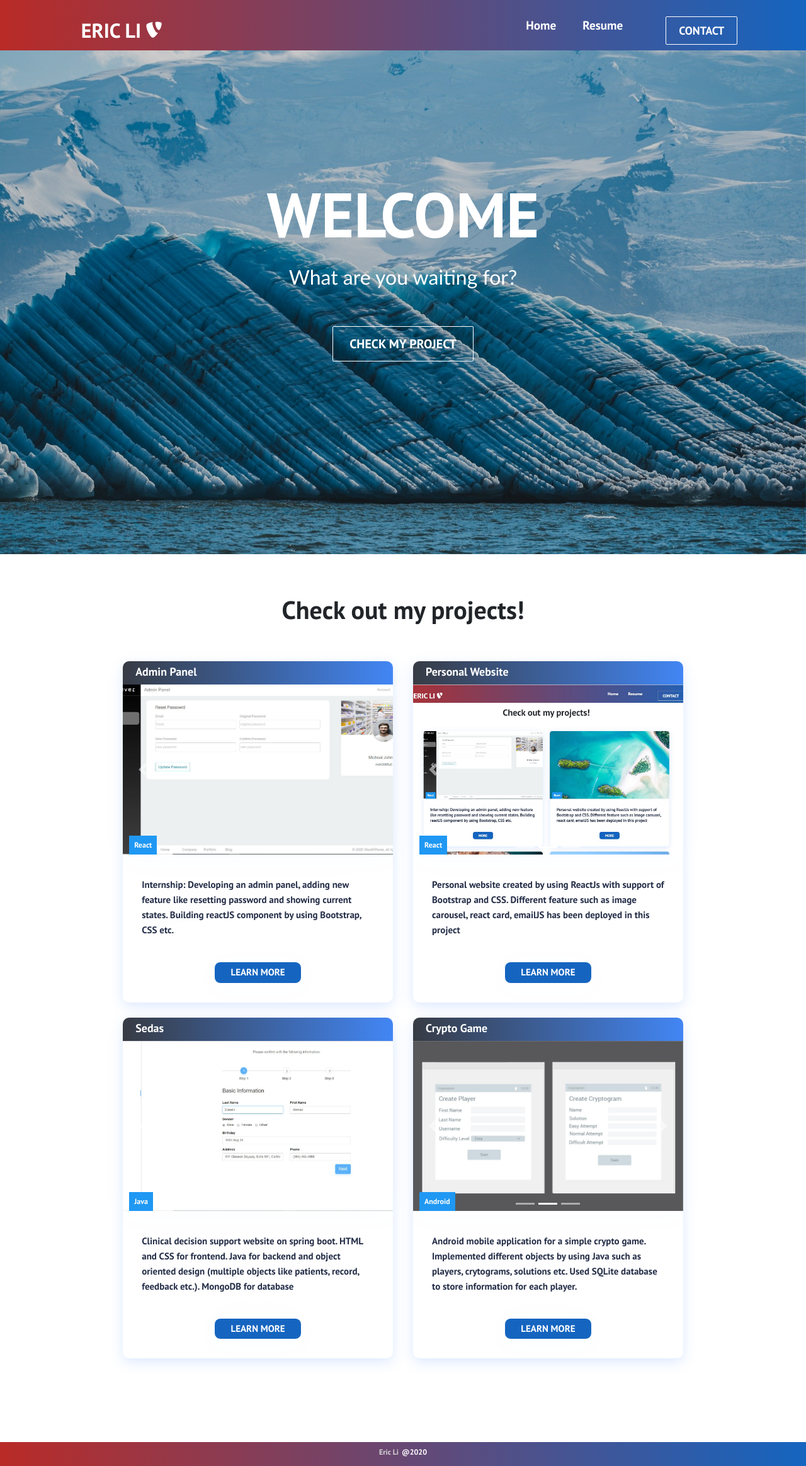
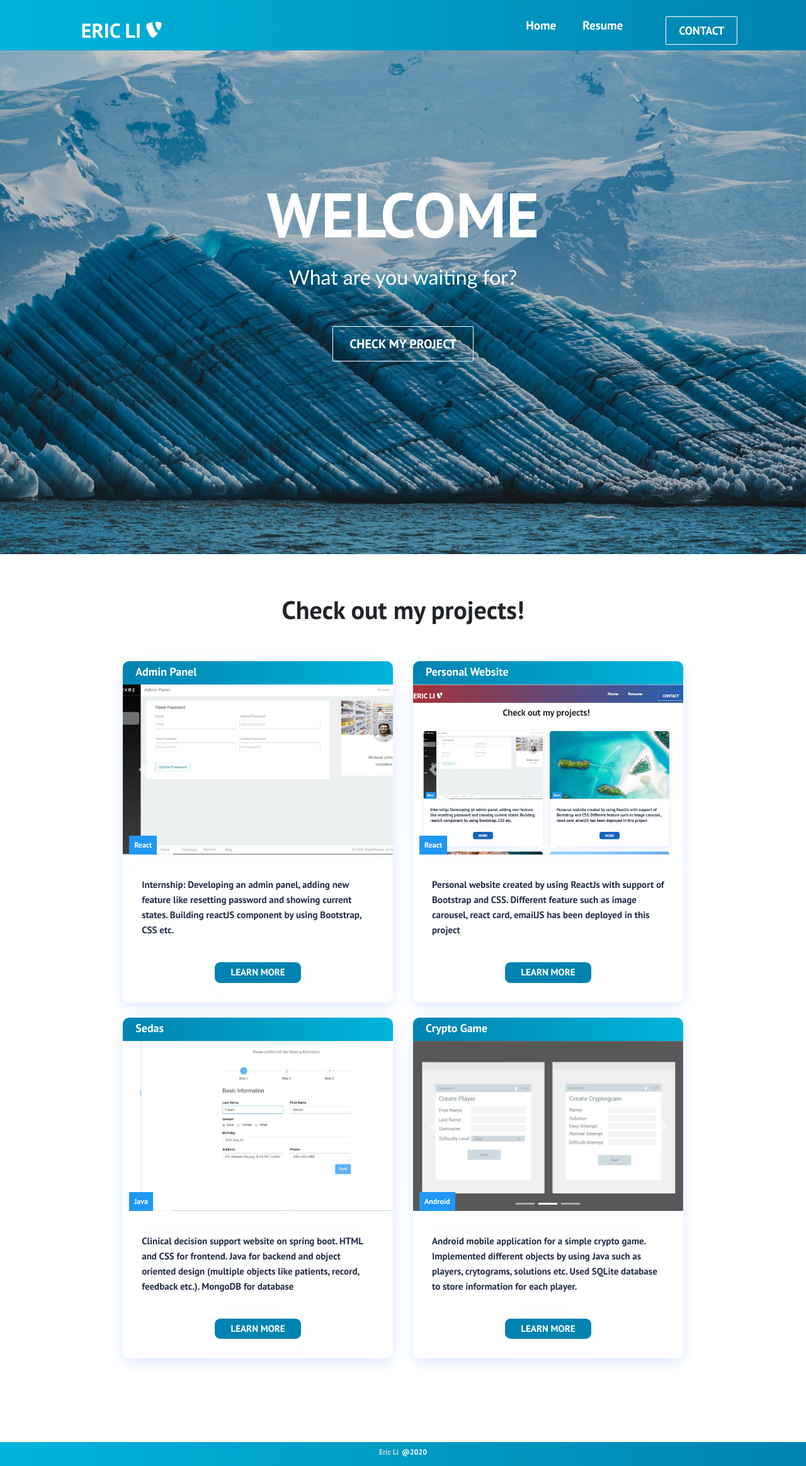
Before and after one commit to zli753/personal_website, a React (Create React App) app: page / in a window 1280 px wide. Shown: the whole page at 63% size. Built offline with nearby package versions, Linux system fonts and the light colour scheme.

Commit message:
updated ui gradient

```diff
--- a/src/components/Button.css
+++ b/src/components/Button.css
@@ -25,7 +25,7 @@
 }
 
 .btn--project {
-    background: #1565c0;
+    background: #0083b0;
     color: white;
     border: 1px solid var(--primary);
     border-radius: 10px;
@@ -56,7 +56,7 @@
 
 .btn--small:hover {
     transition: all 0.3s ease-out;
-    background: #b92b27;
+    background: #00b4db;
     color: white;
     transition: 250ms;
 }
--- a/src/components/Cards.css
+++ b/src/components/Cards.css
@@ -93,7 +93,7 @@ h1 {
 
 .cards__item__title {
     padding: 0;
-    background: linear-gradient(to right, #373b44, #4286f4);
+    background: linear-gradient(to right, #0083b0, #00b4db);;
 }
 
 .cards__item__btn {
--- a/src/components/Footer.css
+++ b/src/components/Footer.css
@@ -1,6 +1,6 @@
 .footer-container {
     padding: 2px;
-    background: linear-gradient(to right, #b92b27, #1565c0);
+    background: linear-gradient(to right, #00b4db, #0083b0);
     text-align: center;
     width:100%;
     bottom:0;
--- a/src/components/Navbar.css
+++ b/src/components/Navbar.css
@@ -1,5 +1,5 @@
 .navbar {
-    background: linear-gradient(to right, #b92b27, #1565c0);
+    background: linear-gradient(to right, #00b4db, #0083b0);
     height: 80px;
     display: flex;
     justify-content: center;
```
